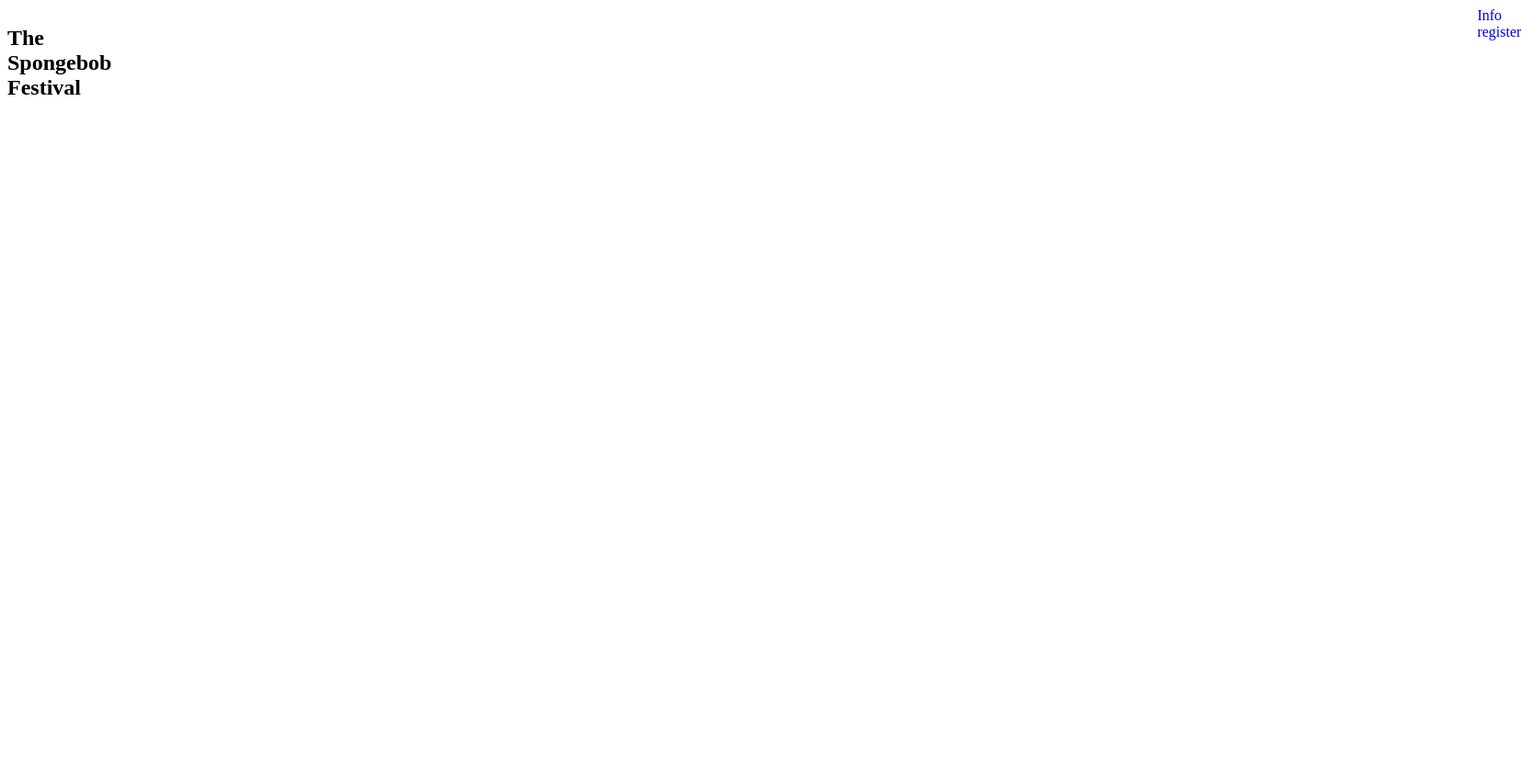
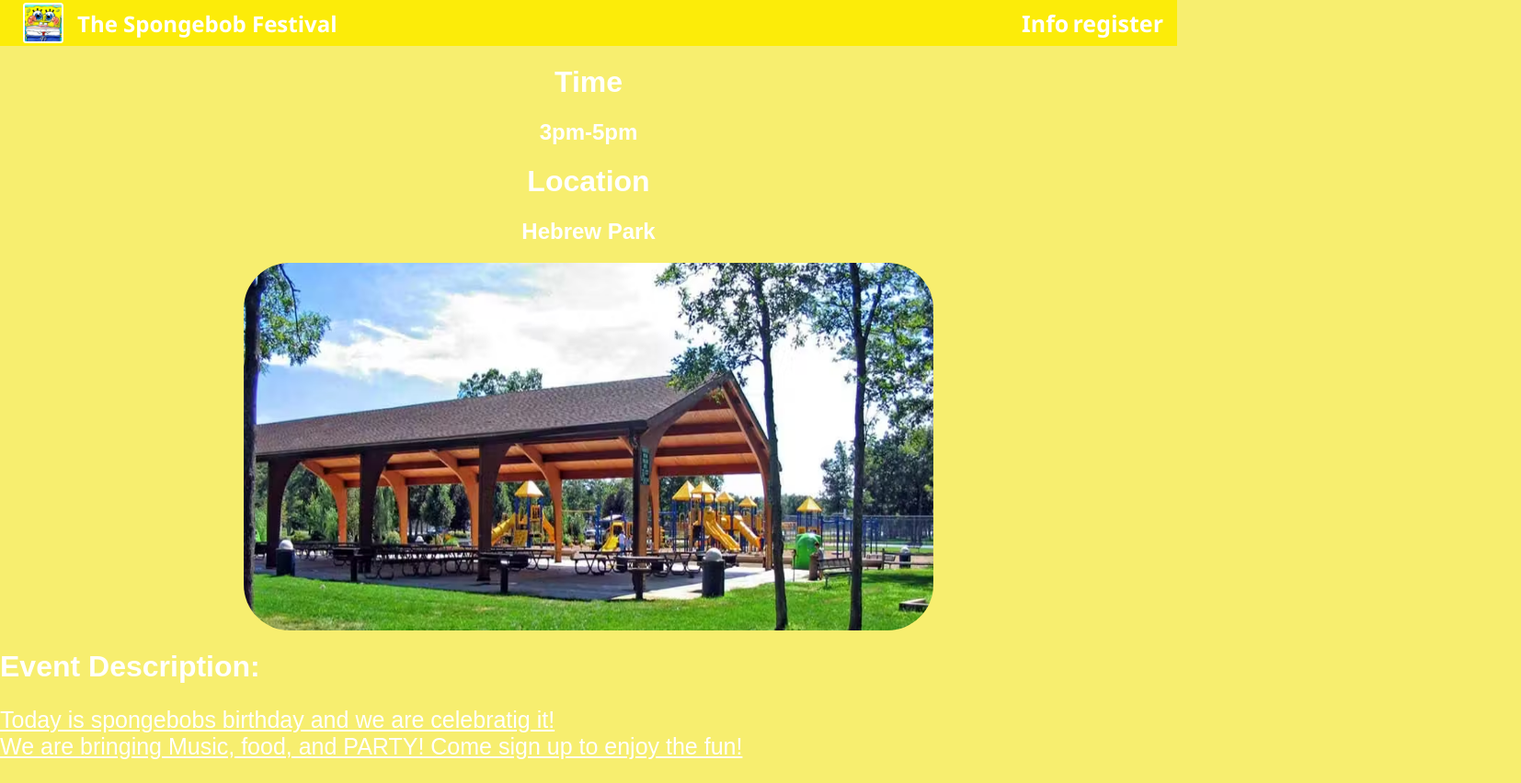
Before and after one commit to AedennW/OCVTS-Mini-Project-2, a plain HTML site: page index.html in a window 1280 px wide. Shown: the whole page at 92% size, 1654 px wide, since content can reach past the window. Before the commit the page ends 800 px from the top, so only its background shows below. Drawn offline with Linux system fonts and the light colour scheme.

Commit message:
a whole lot of customization! with css and html

```diff
--- a/index.html
+++ b/index.html
@@ -8,11 +8,20 @@
     </head>
     <body>
         <header>
+            <img src="Images/spongebob.png" width=40px height=40px>
             <h2>The Spongebob Festival</h2>
             <nav>
+                <strong>
                 <a href="index.html">Info</a>
                 <a href="register.html">register</a>
+            </strong>
             </nav>
         </header>
-    </body>
+        <h1 class="coolness" >Time</h1>
+        <h2 class="coolness">3pm-5pm</h2>
+        <h1 class="coolness">Location</h1>
+        <h2 class="coolness">Hebrew Park</h2>
+        <img src="Images/hebrew park.avif" class="hebrew">
+        <h1 class="dry">Event Description:</h1>
+        <p class="description">Today is spongebobs birthday and we are celebratig it!<br> We are bringing Music, food, and PARTY! Come sign up to enjoy the fun!</p>
 </html>
--- a/style.css
+++ b/style.css
@@ -1,8 +1,59 @@
+body {
+    margin: 0; /* gets rid of the empty space around the page */
+    font-family: Arial, sans-serif; /* makes the text easier to read */
+    background-color: rgb(247, 238, 111);
+}
+
 header {
-    display: flex;
+    background-color: rgba(253, 236, 0, 0.918);
+    color:white;
+    height:50px;
+    display: flex; /* puts stuff in a row */
+    align-items: center; /* keeps things lined up in the middle */
+    gap:15px;
     flex-direction: row;
-    gap: 1485px;
+    font-family: 'Segoe UI', Tahoma, Geneva, Verdana, sans-serif;
+    padding: 0px 15px;
 }
+
+header nav {
+    margin-left:auto;
+}
+
 header nav a {
     text-decoration: none;
+    font-size: 25px;
+    color:white;
 }
+header img {
+    border: 2px solid rgb(0, 0, 0); /* black outline */
+    border-color: white;
+    border-radius: 8%; /* makes the logo round */
+    object-fit: cover; /* keeps the image from stretching */
+    margin-left:10px;
+}
+
+
+.coolness {
+    display: flex;
+    color: white;
+    justify-content:center;
+}
+.hebrew {
+    border-radius: 50px;
+    width: 750px;
+    height: 400px;
+    display: flex;
+    margin-left: auto;
+    margin-right: auto;
+}
+
+.dry {
+    color: white;
+}
+
+.description {
+    font-size: 25px;
+    color: white;
+    text-decoration: underline;
+}
```
Also changed, not shown: Images/hebrew park.avif (added), Images/spongebob.png (added).
